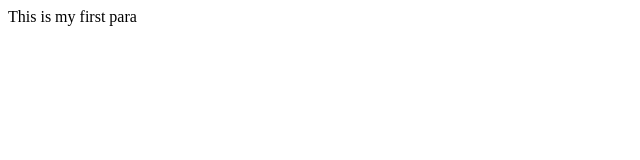
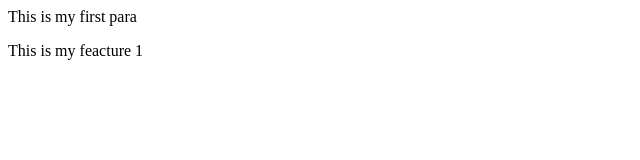
Before and after one commit to MoizHanifdev/LocalRepo, a plain HTML site: page index.html in a window 1280 px wide. Shown: the whole page, without its empty margins (0-640 px from the left). Drawn offline with Linux system fonts and the light colour scheme.

Commit message:
Add New paragraph

```diff
--- a/index.html
+++ b/index.html
@@ -1 +1,2 @@
 <p>This is my first para</p>
+<p>This is my feacture 1</p>
```
